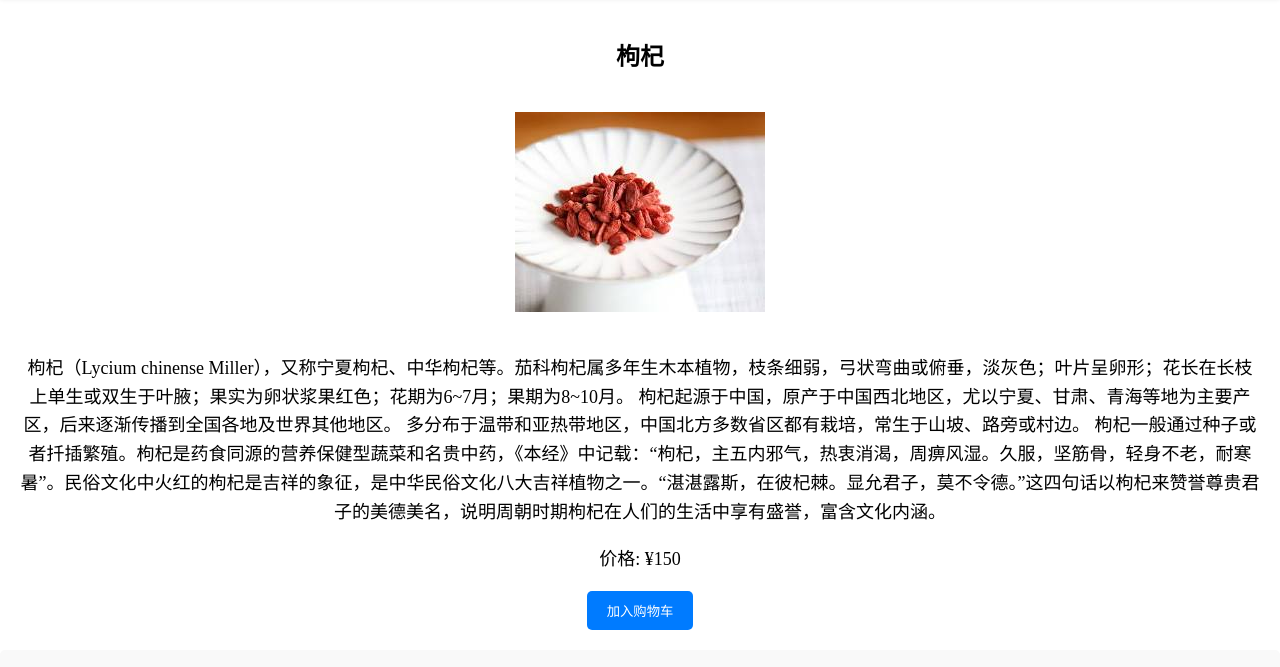
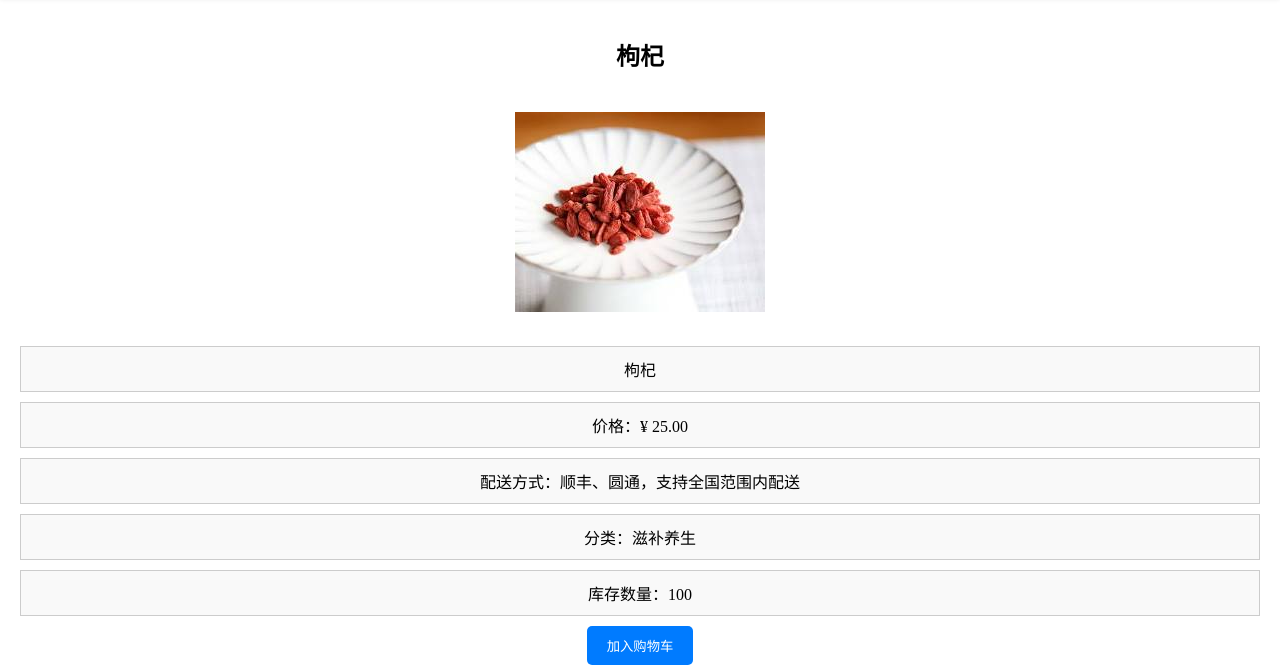
Before and after one commit to yzy1232/BSfinial, a plain HTML site: page content.html in a window 1280 px wide. Shown: the part 302-969 px from the top of the page. Drawn offline with Linux system fonts and the light colour scheme; files whose address does not match are found by name.

Commit message:
final version

```diff
--- a/content.html
+++ b/content.html
@@ -46,11 +46,11 @@
         <section id="product-detail">
             <h2>枸杞</h2>
             <img src="images/gouqi.jfif" alt="枸杞">
-            <p>枸杞（Lycium chinense Miller），又称宁夏枸杞、中华枸杞等。茄科枸杞属多年生木本植物，枝条细弱，弓状弯曲或俯垂，淡灰色；叶片呈卵形；花长在长枝上单生或双生于叶腋；果实为卵状浆果红色；花期为6~7月；果期为8~10月。
-                枸杞起源于中国，原产于中国西北地区，尤以宁夏、甘肃、青海等地为主要产区，后来逐渐传播到全国各地及世界其他地区。
-                多分布于温带和亚热带地区，中国北方多数省区都有栽培，常生于山坡、路旁或村边。
-                枸杞一般通过种子或者扦插繁殖。枸杞是药食同源的营养保健型蔬菜和名贵中药，《本经》中记载：“枸杞，主五内邪气，热衷消渴，周痹风湿。久服，坚筋骨，轻身不老，耐寒暑”。民俗文化中火红的枸杞是吉祥的象征，是中华民俗文化八大吉祥植物之一。“湛湛露斯，在彼杞棘。显允君子，莫不令德。”这四句话以枸杞来赞誉尊贵君子的美德美名，说明周朝时期枸杞在人们的生活中享有盛誉，富含文化内涵。</p>
-            <p>价格: ¥150</p>
+            <section id="details">枸杞</section>
+            <section id="price">价格：¥ 25.00</section>
+            <section id="deliver">配送方式：顺丰、圆通，支持全国范围内配送</section>
+            <section id="classify">分类：滋补养生</section>
+            <section id="number">库存数量：100</section>
             <button class="add-to-cart" data-product-id="3">加入购物车</button>
         </section>
         <section id="product-reviews">
--- a/css/style.css
+++ b/css/style.css
@@ -451,3 +451,14 @@ footer #email {
     padding: 10px 0;
     background-color: #fff;
 }
+
+#details,
+#price,
+#deliver,
+#classify,
+#number {
+  margin: 10px 0;
+  padding: 10px;
+  border: 1px solid #ccc;
+  background: #f9f9f9;
+}
```
Also changed, not shown: index.html (+14 -5 lines), images/fupenzi.jpg (added), 1 other file.
